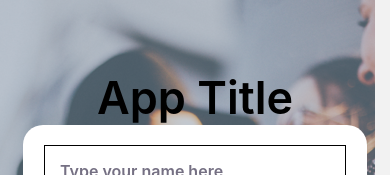
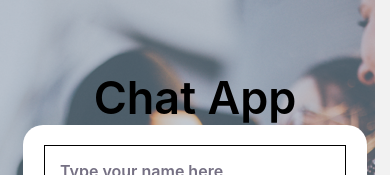
Before and after one commit to SarJohnson/chat-app, a React Native app: screen /Start in a window 390 px wide. Shown: the part 206-381 px from the top of the page. Built offline with nearby package versions, Linux system fonts and the light colour scheme.

Commit message:
Fixed background image and app name

```diff
--- a/components/Start.js
+++ b/components/Start.js
@@ -1,5 +1,7 @@
 import { useState } from 'react';
 import { StyleSheet, View, Text, TouchableOpacity, TextInput, ImageBackground } from 'react-native';
+
+const background_image = require('../assets/Background_Image.png');
 
 const Start = ({ navigation }) => {
     const [name, setName] = useState('');
@@ -7,8 +9,8 @@ const Start = ({ navigation }) => {
     const colors = ['#090C08', '#474056', '#8A95A5', '#B9C6AE'];
 
     return (
-        <ImageBackground source={require("../assets/Background_Image.png")} style={styles.container}>
-            <Text style={styles.title}>App Title</Text>
+        <ImageBackground source={background_image} resizeMode="cover" style={styles.container}>
+            <Text style={styles.title}>Chat App</Text>
             <View style={styles.content}>
             <TextInput
                 style={styles.textInput}
```
